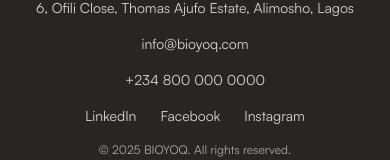
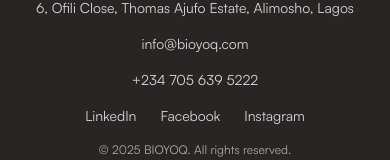
Before and after one commit to Radot9/Bioyoq-engineering, a React (Vite) app: page /projects in a window 390 px wide. Shown: the part 543-703 px from the top of the page. Built offline with nearby package versions, Linux system fonts and the light colour scheme.

Commit message:
footer phone number updated

```diff
--- a/src/components/Footer.jsx
+++ b/src/components/Footer.jsx
@@ -43,7 +43,7 @@
                 6, Ofili Close, Thomas Ajufo Estate, Alimosho, Lagos
               </span>
               <span className="w-full text-center md:text-left">info@bioyoq.com</span>
-              <span className="w-full text-center md:text-left">+234 800 000 0000</span>
+              <span className="w-full text-center md:text-left">+234 705 639 5222</span>
             </div>
           <div className="flex gap-6 mt-4 md:mt-0">
             <a href="#linkedin" className="hover:text-white">
--- a/src/pages/Home.jsx
+++ b/src/pages/Home.jsx
@@ -180,6 +180,11 @@
 
       {/* Our Members */}
       <section className="mx-auto max-w-screen-2xl px-4 md:px-8 py-8 lg:py-16">
+        <img
+          src={HeroBanner}
+          alt="Team"
+          className="w-full h-64 lg:h-128 object-cover rounded-xl mb-8"
+        />
         <div className="flex flex-col md:flex-row w-full mb-16">
           <h2 className="text-4xl font-bold mb-8 text-gray-900 flex-1">Our Members</h2>
           <SlideUpParagraph>
```
